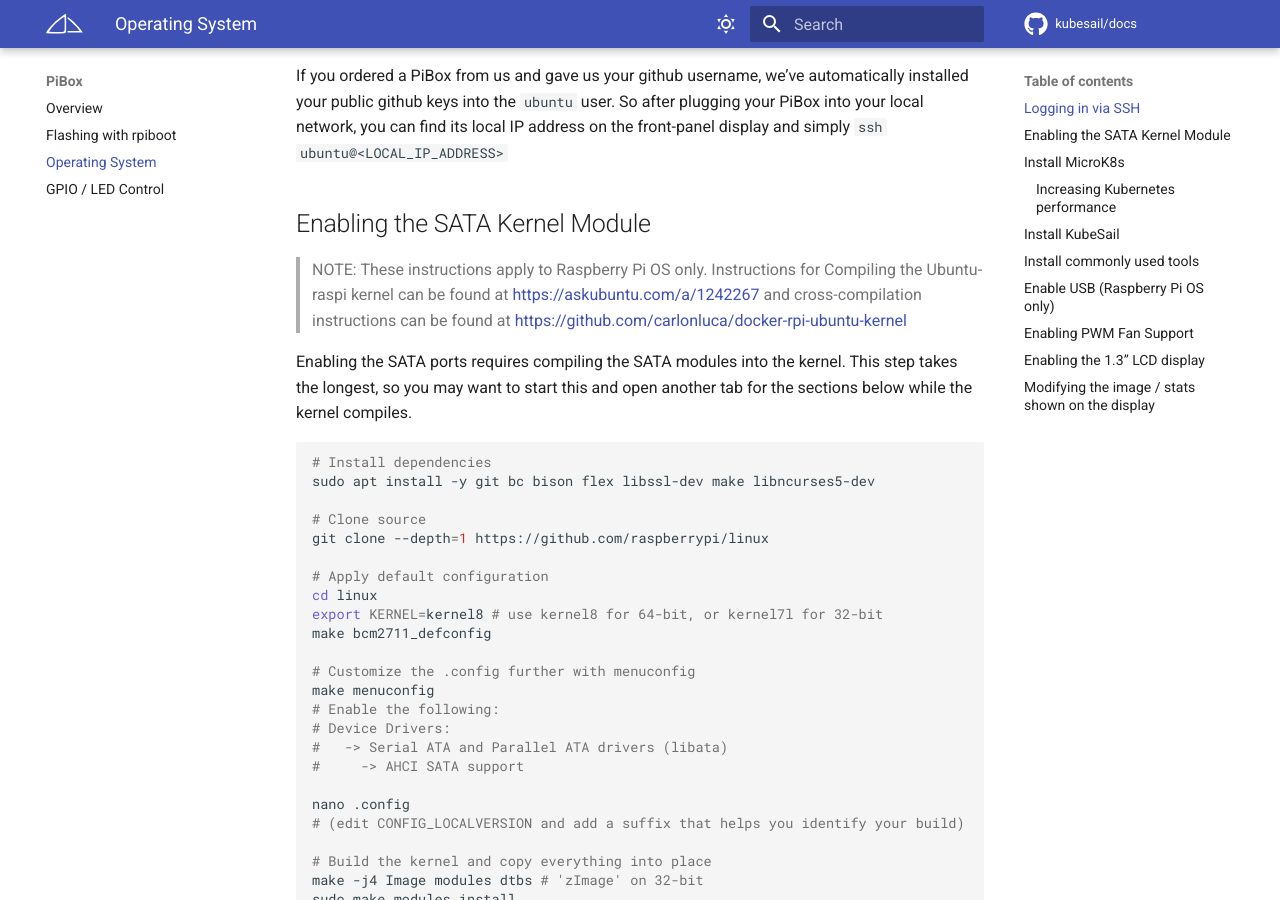
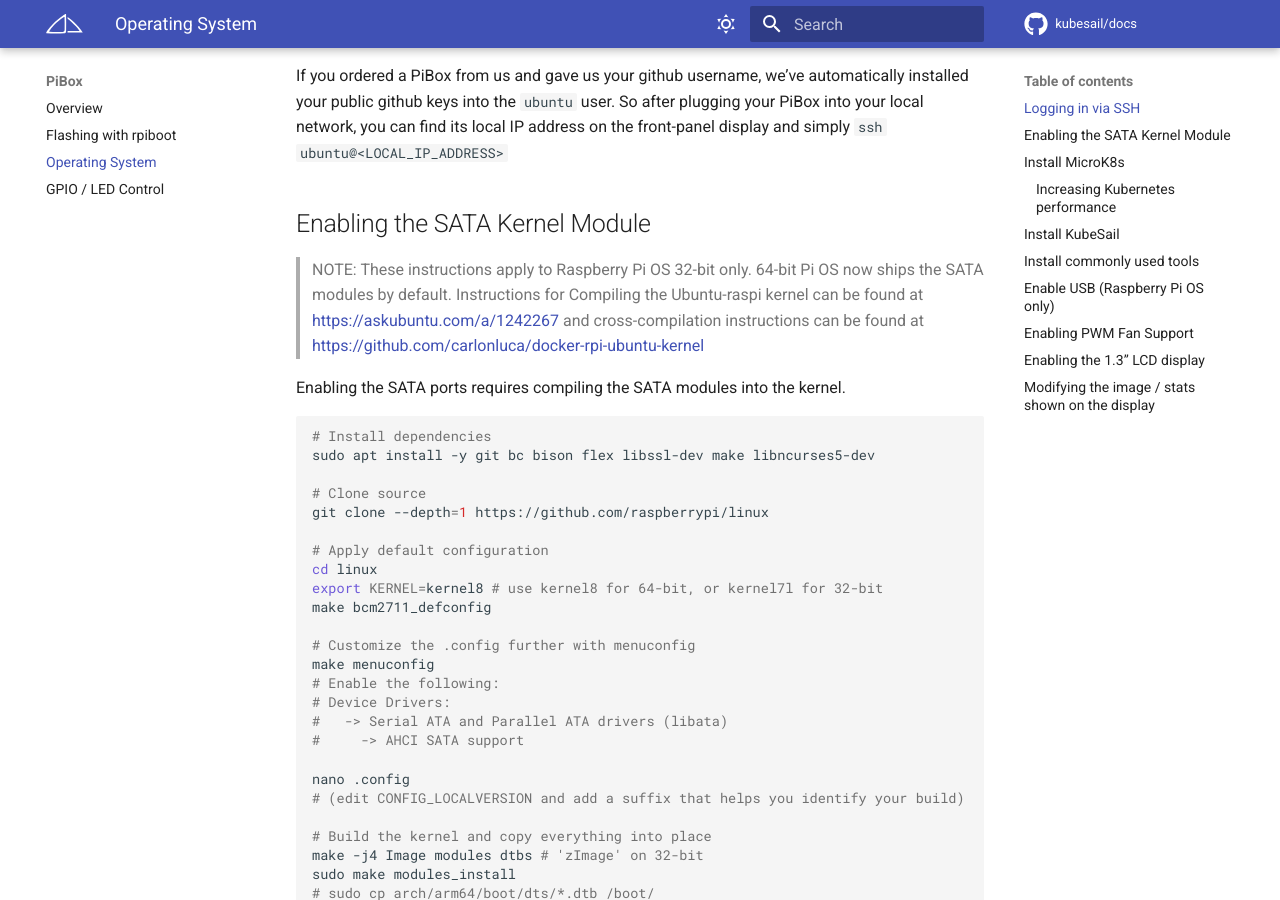
Before and after one commit to kubesail/kubesail-docs, an MkDocs documentation site: the page built from docs/guides/pibox/os.md, in a window 1280 px wide and 900 px high, scrolled down 601 px. Built offline with MkDocs 1.6.1 and Material for MkDocs 9.7.7, drawn with Linux system fonts in a browser that asks for light colours; comment, search, counter and statistics services are not loaded.

Commit message:
update SATA instructions

````diff
--- a/docs/guides/pibox/os.md
+++ b/docs/guides/pibox/os.md
@@ -16,9 +16,9 @@
 
 ## Enabling the SATA Kernel Module
 
-> NOTE: These instructions apply to Raspberry Pi OS only. Instructions for Compiling the Ubuntu-raspi kernel can be found at https://askubuntu.com/a/1242267 and cross-compilation instructions can be found at https://github.com/carlonluca/docker-rpi-ubuntu-kernel
+> NOTE: These instructions apply to Raspberry Pi OS 32-bit only. 64-bit Pi OS now ships the SATA modules by default. Instructions for Compiling the Ubuntu-raspi kernel can be found at https://askubuntu.com/a/1242267 and cross-compilation instructions can be found at https://github.com/carlonluca/docker-rpi-ubuntu-kernel
 
-Enabling the SATA ports requires compiling the SATA modules into the kernel. This step takes the longest, so you may want to start this and open another tab for the sections below while the kernel compiles.
+Enabling the SATA ports requires compiling the SATA modules into the kernel.
 
 ```bash
 # Install dependencies
````
